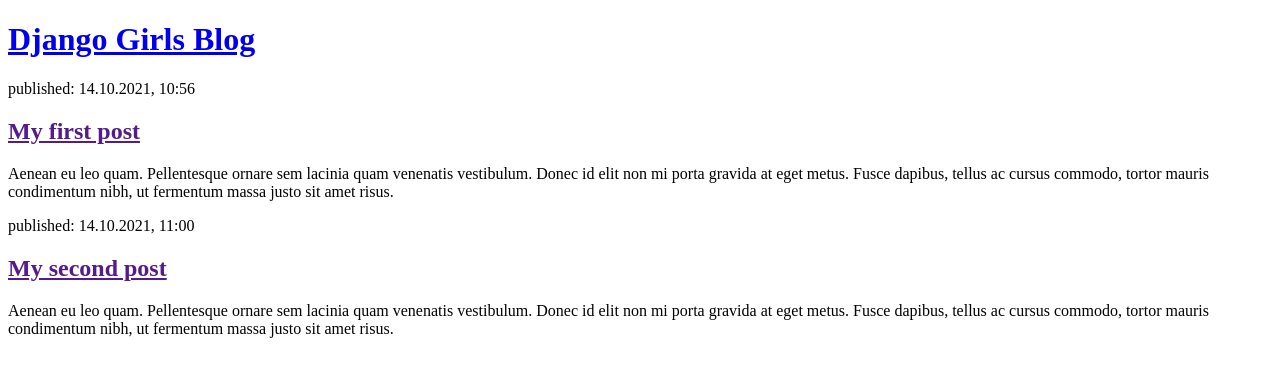
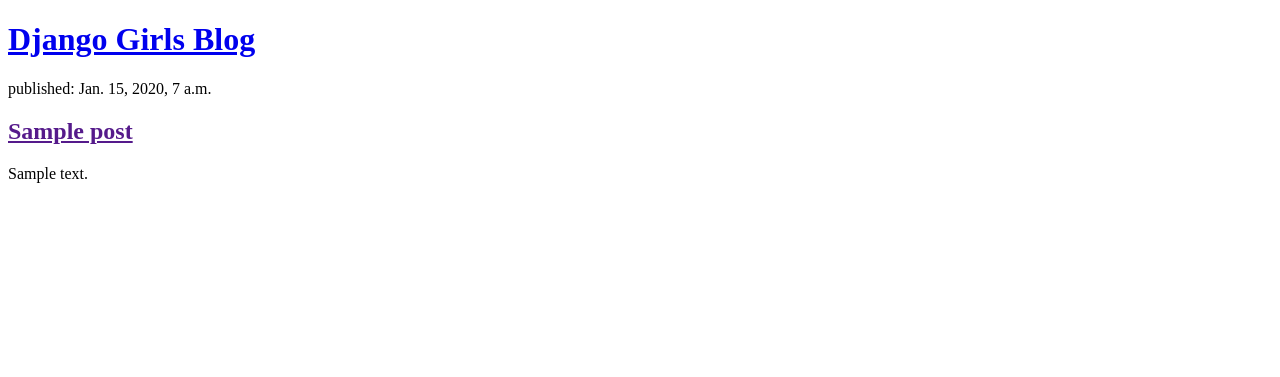
Before and after one commit to Dr-Olivares/my-first-blog, a Django app: template blog/templates/blog/post_list.html in a window 1280 px wide. Shown: the top 377 px of the page. Run offline with Django 3.2, Linux system fonts and the light colour scheme; the template is opened without the code that fills it: values that come from a table or form of the project are taken from there, others are empty; tables that the repository leaves empty hold one stand-in row (values such as "Sample post"); parts of the project's set-up code (start-up, migrations or seed data) failed here and were passed over.

Commit message:
Modified templates to display posts from database

```diff
--- a/blog/models.py
+++ b/blog/models.py
@@ -12,7 +12,7 @@
 
     def publish(self):
         self.published_date = timezone.now()
-        salf.save()
+        self.save()
 
     def __str__(self):
         return self.title
--- a/blog/templates/blog/post_list.html
+++ b/blog/templates/blog/post_list.html
@@ -9,16 +9,13 @@
             <h1><a href="/">Django Girls Blog</a></h1>
         </header>
 
-        <article>
-            <time>published: 14.10.2021, 10:56</time>
-            <h2><a href="">My first post</a></h2>
-            <p>Aenean eu leo quam. Pellentesque ornare sem lacinia quam venenatis vestibulum. Donec id elit non mi porta gravida at eget metus. Fusce dapibus, tellus ac cursus commodo, tortor mauris condimentum nibh, ut fermentum massa justo sit amet risus.</p></p>
-        </article>
+        {% for post in posts %}
+            <article>
+                <time>published: {{ post.published_date }}</time>
+                <h2><a href="">{{ post.title }}</a></h2>
+                <p>{{ post.text|linebreaksbr }}</p>
+            </article>
+        {% endfor %}
 
-        <article>
-            <time>published: 14.10.2021, 11:00</time>
-            <h2><a href="">My second post</a></h2>
-            <p>Aenean eu leo quam. Pellentesque ornare sem lacinia quam venenatis vestibulum. Donec id elit non mi porta gravida at eget metus. Fusce dapibus, tellus ac cursus commodo, tortor mauris condimentum nibh, ut fermentum massa justo sit amet risus.</p></p>
-        </article>
     </body>
 </html>
--- a/blog/views.py
+++ b/blog/views.py
@@ -1,6 +1,9 @@
 from django.shortcuts import render
+from django.utils import timezone
+from .models import Post
 
 # Create your views here.
 
 def post_list(request):
-    return render(request, 'blog/post_list.html', {})
+    posts = Post.objects.filter(published_date__lte=timezone.now()).order_by('published_date')
+    return render(request, 'blog/post_list.html', {'posts': posts})
```
